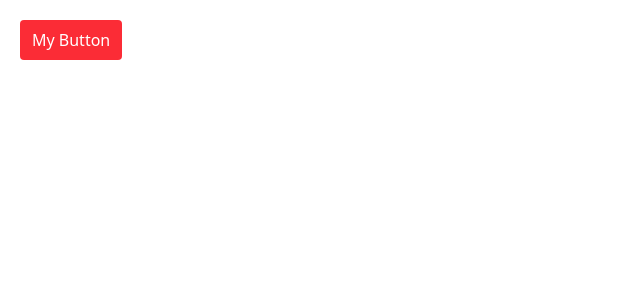
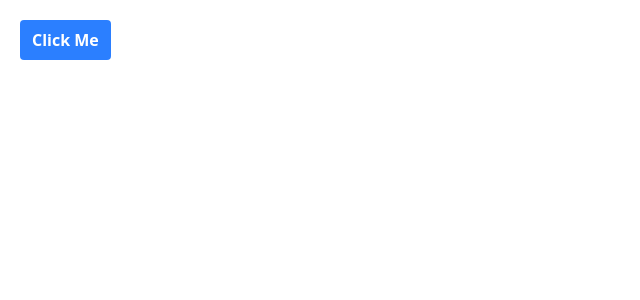
Before and after one commit to tn592/phimart-client, a React (Vite) app: page / in a window 1280 px wide. Shown: the top 300 px of the page, without its empty margins (0-640 px from the left). Built offline with nearby package versions, Linux system fonts and the light colour scheme.

Commit message:
module 28 done

```diff
--- a/package.json
+++ b/package.json
@@ -11,6 +11,8 @@
   },
   "dependencies": {
     "@tailwindcss/vite": "^4.1.12",
+    "lucide": "^0.542.0",
+    "lucide-react": "^0.542.0",
     "react": "^18.3.1",
     "react-dom": "^18.3.1",
     "tailwindcss": "^4.1.12"
--- a/src/App.jsx
+++ b/src/App.jsx
@@ -1,15 +1,18 @@
 // import "./App.css";
-import Button from "./components/Button";
+import PlayWithButton from "./components/PlayWithButton";
 function App() {
-  const handleClick = () => console.log("Button Clicked");
   return (
     <>
       {/*//      <FirstComponent />
 //      <List items={fruits} heading="Fruits"/>
 //      <List items={cities} heading="Cities"/>*/}
       {/*<Button handleClick={handleClick}><span className="font-bold text-pink-700">My Button</span></Button>*/}
-      <Button handleClick={handleClick} color="danger">My Button</Button>
       {/*<Button handleClick={handleClick}>My Button</Button>*/}
+      {/*      <Alert color="info" />
+      <Button handleClick={handleClick} color="primary">
+        My Button
+      </Button>*/}
+      <PlayWithButton />
     </>
   );
 }
--- /dev/null
+++ b/src/components/Alert.jsx
@@ -0,0 +1,25 @@
+import { CircleX } from "lucide-react";
+// eslint-disable-next-line react/prop-types
+const Alert = ({ color = "info", children, onClose }) => {
+	const alertStyles = {
+		success: "bg-green-100 text-green-700 border-green-500",
+		error: "bg-red-100 text-red-700 border-red-500",
+		warning: "bg-yellow-100 text-yellow-700 border-yellow-500",
+		info: "bg-blue-100 text-blue-700 border-blue-500",
+	};
+
+	// if (!visible) return null;
+
+	return (
+		<div
+			className={`p-4 flex items-center justify-between rounded-sm ${alertStyles[color]}`}
+		>
+			<span>{children}</span>
+			<button onClick={() => onClose()}>
+				<CircleX className="text-blue-700 hover:text-blue-700" />
+			</button>
+		</div>
+	);
+};
+
+export default Alert;
--- a/src/components/Button.jsx
+++ b/src/components/Button.jsx
@@ -1,17 +1,19 @@
 // eslint-disable-next-line react/prop-types
-const Button = ({ handleClick, children, color='primary' }) => {
+const Button = ({ handleClick, children, color = "primary", className }) => {
 	const BtnColors = {
-		primary: 'bg-blue-500',
-		success: 'bg-green-500',
-		danger: 'bg-red-500',
-		info: 'bg-cyan-500',
-		warning: 'bg-yellow-500'
-	}
+		primary: "bg-blue-500",
+		success: "bg-green-500",
+		danger: "bg-red-500",
+		info: "bg-cyan-500",
+		warning: "bg-yellow-500",
+	};
 	return (
 		<button
-		onClick={handleClick}
-		className={`m-5 px-3 py-2 bg-blue-500 text-white rounded-sm ${BtnColors[color]}`}
-		>{children}</button>
+			onClick={handleClick}
+			className={`m-5 px-3 py-2 bg-blue-500 text-white rounded-sm ${BtnColors[color]} ${className}`}
+		>
+			{children}
+		</button>
 	);
 };
 
--- /dev/null
+++ b/src/components/PlayWithButton.jsx
@@ -0,0 +1,26 @@
+import { useState } from "react";
+import Alert from "./Alert";
+import Button from "./Button";
+
+const PlayWithButton = () => {
+	// const handleClick = () => console.log("Button Clicked");
+	const [alertVisible, setAlertVisible] = useState(false);
+	return (
+		<div>
+			{alertVisible && (
+				<Alert color="success" onClose={() => setAlertVisible(false)}>
+					You have clicked the button
+				</Alert>
+			)}
+			<Button
+				className="font-bold"
+				handleClick={() => setAlertVisible(true)}
+				color="primary"
+			>
+				Click Me
+			</Button>
+		</div>
+	);
+};
+
+export default PlayWithButton;
```
Also changed, not shown: 1 other file (tests, documents, lock files or other folders).
